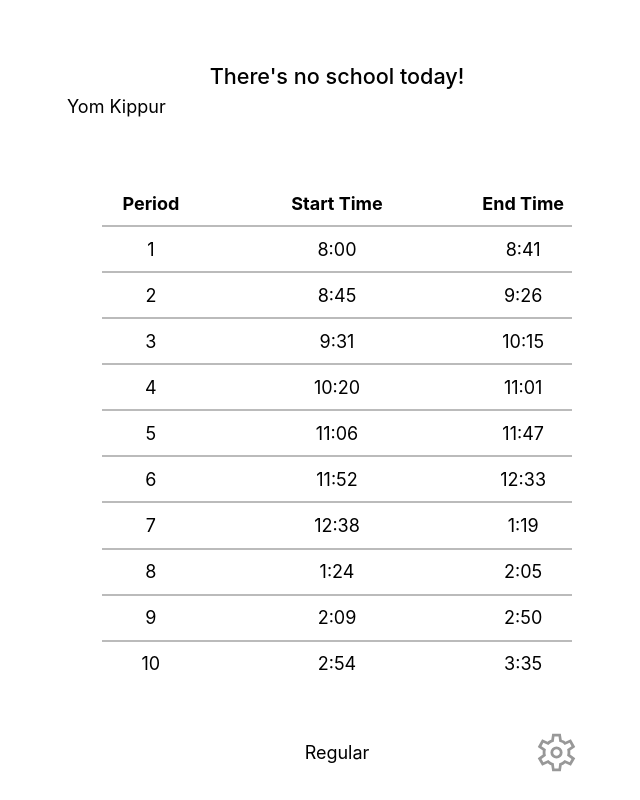
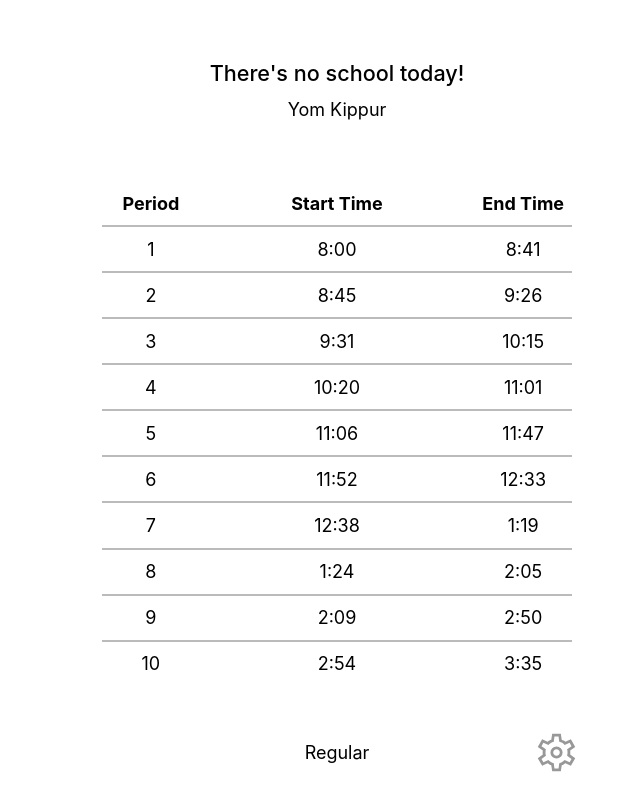
Before and after one commit to geode42/today-at-stuy, a plain HTML site: page src/index.html in a window 1280 px wide. Shown: the whole page, without its empty margins (303-943 px from the left). Drawn offline with Linux system fonts and the light colour scheme; no server answers; a web font is replaced by a local one.

Commit message:
Fix no-school-info layout
no-school-reason is now horizontally centered
there's now a gap between no-school-message and no-school-reason

```diff
--- a/src/style.css
+++ b/src/style.css
@@ -89,9 +89,15 @@ button {
 	width: 100%;
 }
 
+#no-school-info-container {
+	display: flex;
+	flex-direction: column;
+	align-items: center;
+	gap: 0.35rem;
+}
+
 #no-school-message {
 	font-weight: 500;
-	text-align: center;
 	font-size: 1.2rem;
 }
 
```
